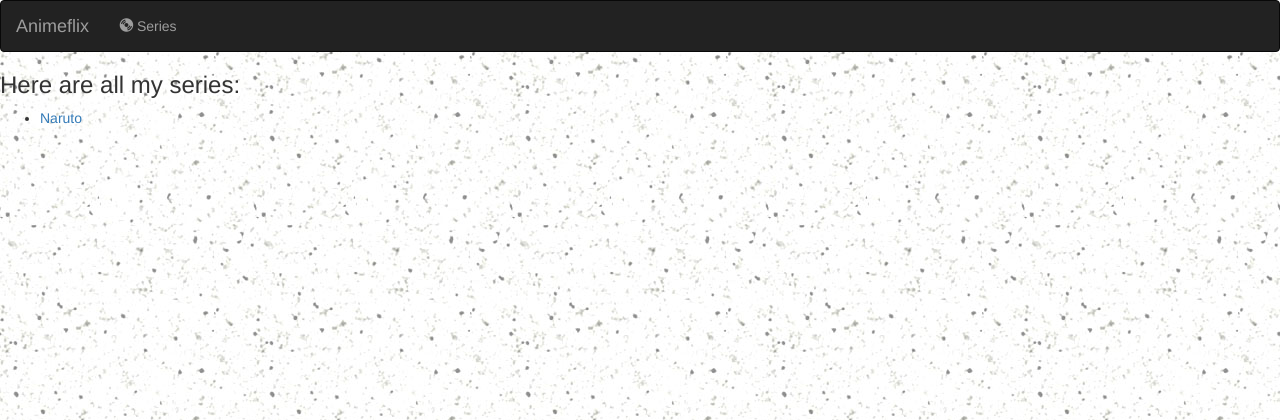
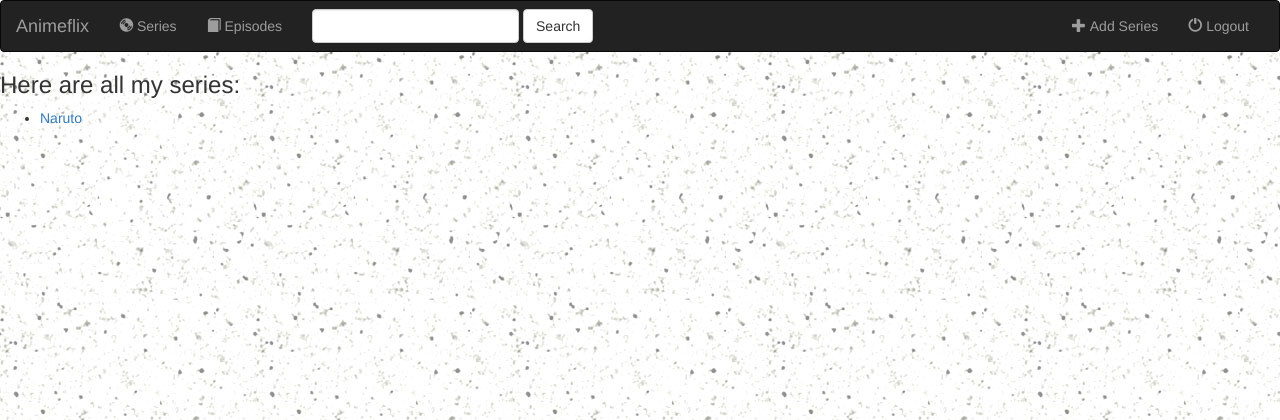
Before and after one commit to felipeuchida/animeflix, a Django app: page /video/ in a window 1280 px wide. Shown: the top 420 px of the page. Run offline with Django 3.2, Linux system fonts and the light colour scheme; data comes from the database, SQL or seed files in the repository; some libraries are stand-ins or nearby versions.

Commit message:
barra completa de navegacao

```diff
--- a/video/templates/video/index.html
+++ b/video/templates/video/index.html
@@ -22,15 +22,42 @@
 		 </div>
 
 		 <!-- itens -->
-		 <div class="collapse navbar-collapse">
+		 <div class="collapse navbar-collapse" id="topNavBar">
 		 	<ul class="nav navbar-nav">
 		 		<li class="">
 		 			<a href="{% url 'video:index' %}">
 		 				<span class="glyphicon glyphicon-cd" aria-hidden="true"></span>&nbsp;Series
 		 			</a>
 		 		</li>
+		 		<li class="">
+		 			<a href="#">
+		 				<span class="glyphicon glyphicon-book" aria-hidden="true"></span>&nbsp;Episodes
+		 			</a>
+		 		</li>
 		 	</ul>
+
+		 	<form class="navbar-form navbar-left" role="search" method="get" action="#">
+		 		<div class="form-group">
+		 			<input type="text" class="form-control" name="q" value="">
+		 		</div>
+		 		<button type="submit" class="btn btn-default">Search</button>
+		 	</form>
+
+		 	<ul class="nav navbar-nav navbar-right">
+		 		<li class="">
+		 			<a href="#">
+		 				<span class="glyphicon glyphicon-plus" aria-hidden="true"></span>&nbsp;Add Series
+		 			</a>
+		 		</li>
+		 		<li class="">
+		 			<a href="#">
+		 				<span class="glyphicon glyphicon-off" aria-hidden="true"></span>&nbsp;Logout
+		 			</a>
+		 		</li>
+		 	</ul>
+
 		 </div>
+
 	</div>
 </nav>
 
```
